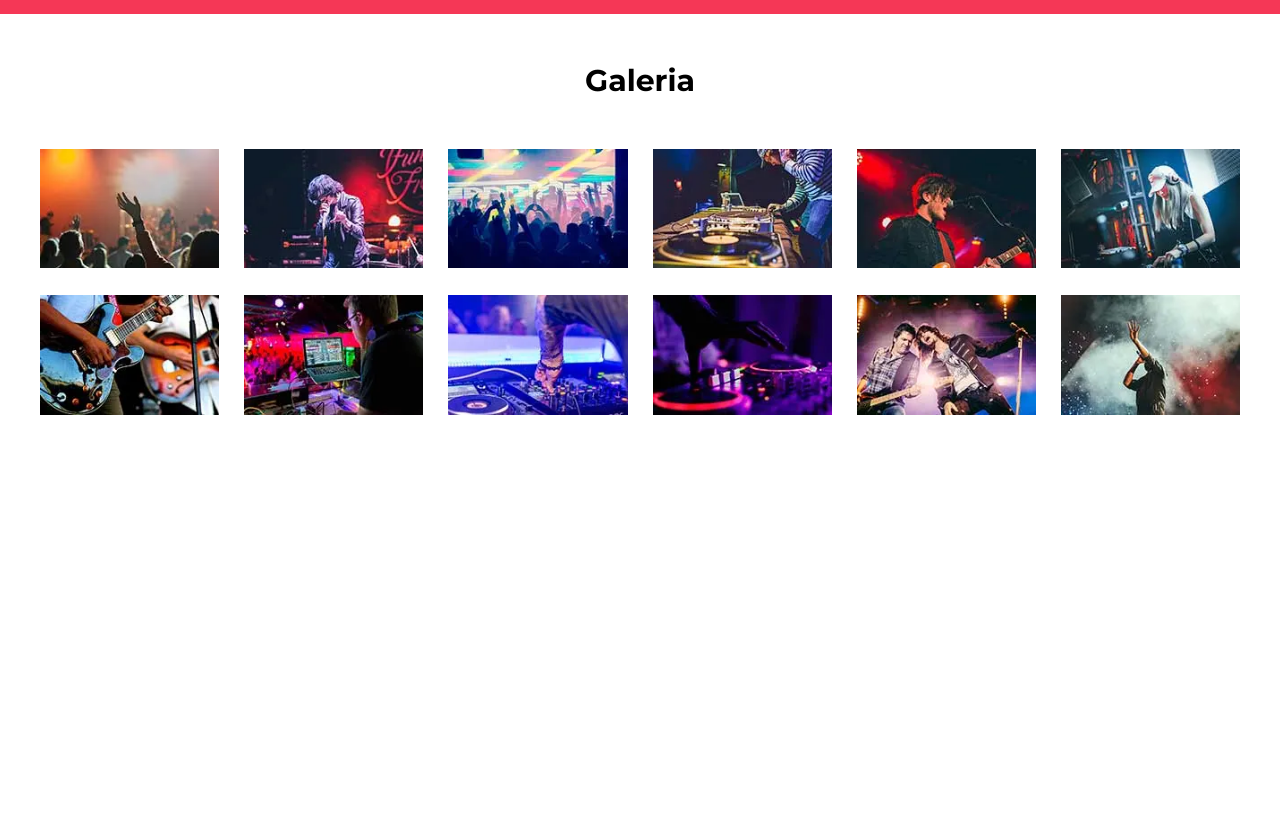
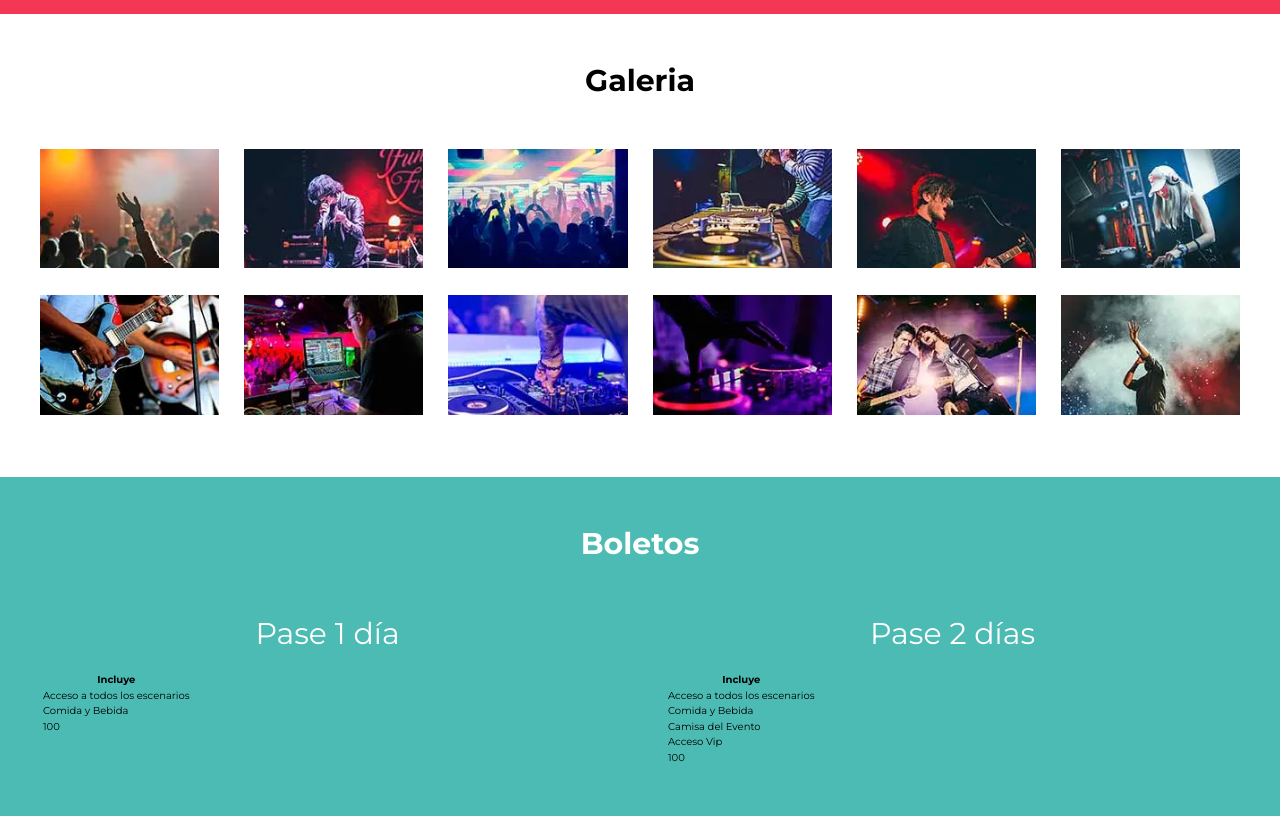
Before and after one commit to Yisusad/festival-musica-page, a website: page index.html in a window 1280 px wide. Shown: the part 2712-3528 px from the top of the page. Before the commit the page ends 3189 px from the top, so only its background shows below. Drawn offline with Linux system fonts and the light colour scheme.

Commit message:
Se crea seccion Pases

```diff
--- a/index.html
+++ b/index.html
@@ -113,6 +113,67 @@
 
         </ul>
     </section>
+
+    <section class="boletos bg-verde">
+        <h3>Boletos</h3>
+        <div class="contenedor-boletos contenedor">
+            <div class="basico plan">
+                <p>Pase 1 día</p>
+
+                <table class="pase">
+                    <thead>
+                        <tr>
+                            <th>Incluye</th>
+                        </tr>
+                    </thead>
+                    <tbody>
+                        <tr>
+                            <td>Acceso a todos los escenarios</td>
+                        </tr>
+                        <tr>
+                            <td>Comida y  Bebida</td>
+                        </tr>
+                    </tbody>
+
+                    <tfoot>
+                        <tr>
+                            <td>100</td>
+                        </tr>
+                    </tfoot>
+                </table>
+            </div>
+            <div class="premium plan">
+                <p>Pase 2 días</p>
+                <table class="pase">
+                    <thead>
+                        <tr>
+                            <th>Incluye</th>
+                        </tr>
+                    </thead>
+                    <tbody>
+                        <tr>
+                            <td>Acceso a todos los escenarios</td>
+                        </tr>
+                        <tr>
+                            <td>Comida y  Bebida</td>
+                        </tr>
+                        <tr>
+                            <td>Camisa del Evento</td>
+                        </tr>
+                        <tr>
+                            <td>Acceso Vip</td>
+                        </tr>
+                    </tbody>
+
+                    <tfoot>
+                        <tr>
+                            <td>100</td>
+                        </tr>
+                    </tfoot>
+                </table>
+            </div>
+        </div>
+    </section>
     <script src="build/js/bundle.js"></script>
 </body>
 </html>
--- a/src/scss/app.scss
+++ b/src/scss/app.scss
@@ -10,3 +10,4 @@
 @import 'layout/festival';
 @import 'layout/lineup';
 @import 'layout/galeria';
+@import 'layout/boletos';
--- /dev/null
+++ b/src/scss/layout/_boletos.scss
@@ -0,0 +1,21 @@
+.boletos{
+    padding: $separacion 0;
+    h3{
+        text-align: center;
+        color: $blanco;
+    }
+
+    .contenedor-boletos{
+        margin-top: $separacion/2;
+        @include grid(2, $separacion);
+    }
+
+    .plan {
+        p{
+            color: $blanco;
+            font-size: 3rem;
+            text-align: center;
+            margin-bottom: 2rem;
+        }
+    }
+}
```
Also changed, not shown: build/css/app.css.
